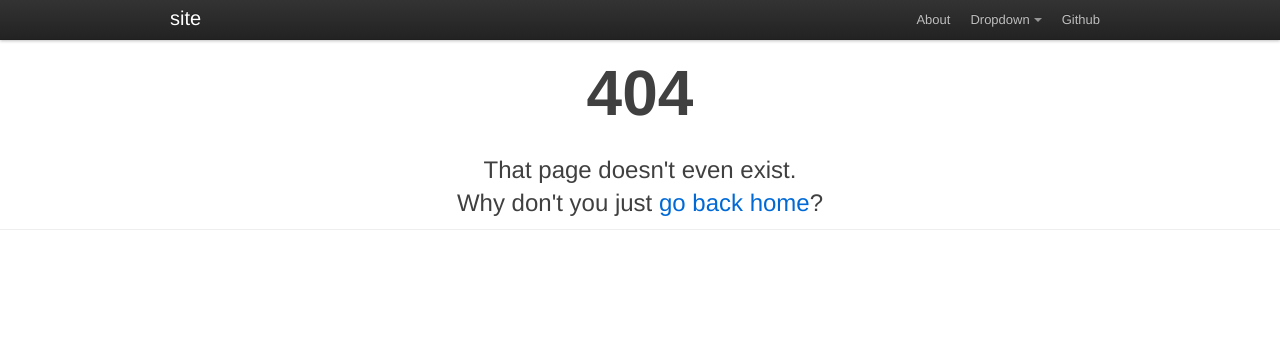
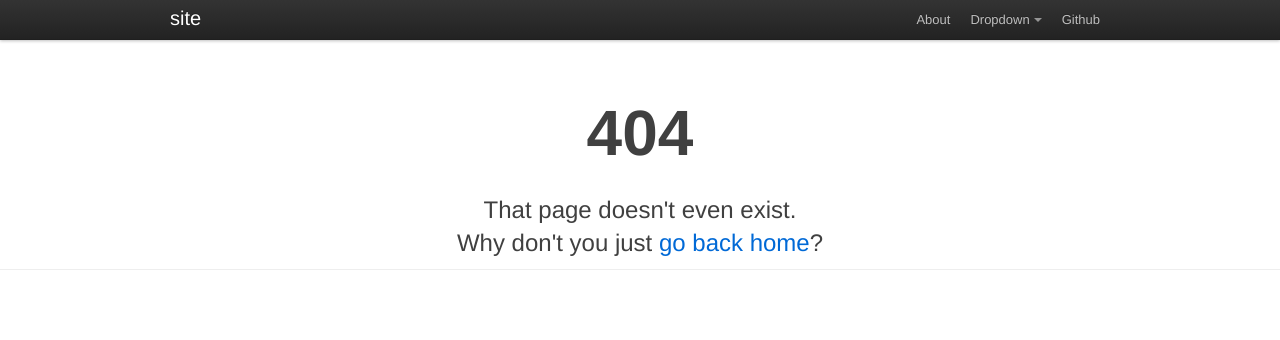
Before and after one commit to zachwill/flask_heroku, a Flask app: template templates/404.html in a window 1280 px wide. Shown: the top 340 px of the page. Run offline with Flask 2, Linux system fonts and the light colour scheme; the template is opened without the code that fills it, so the values that code supplies are empty; some libraries are stand-ins or nearby versions.

Commit message:
Add padding-top for 404 page

```diff
--- a/templates/404.html
+++ b/templates/404.html
@@ -4,6 +4,9 @@
 
 {% block css %}
 <style type="text/css">
+  body{
+    padding-top: 40px;
+  }
   h1, p{
     text-align:center;
   }
```
